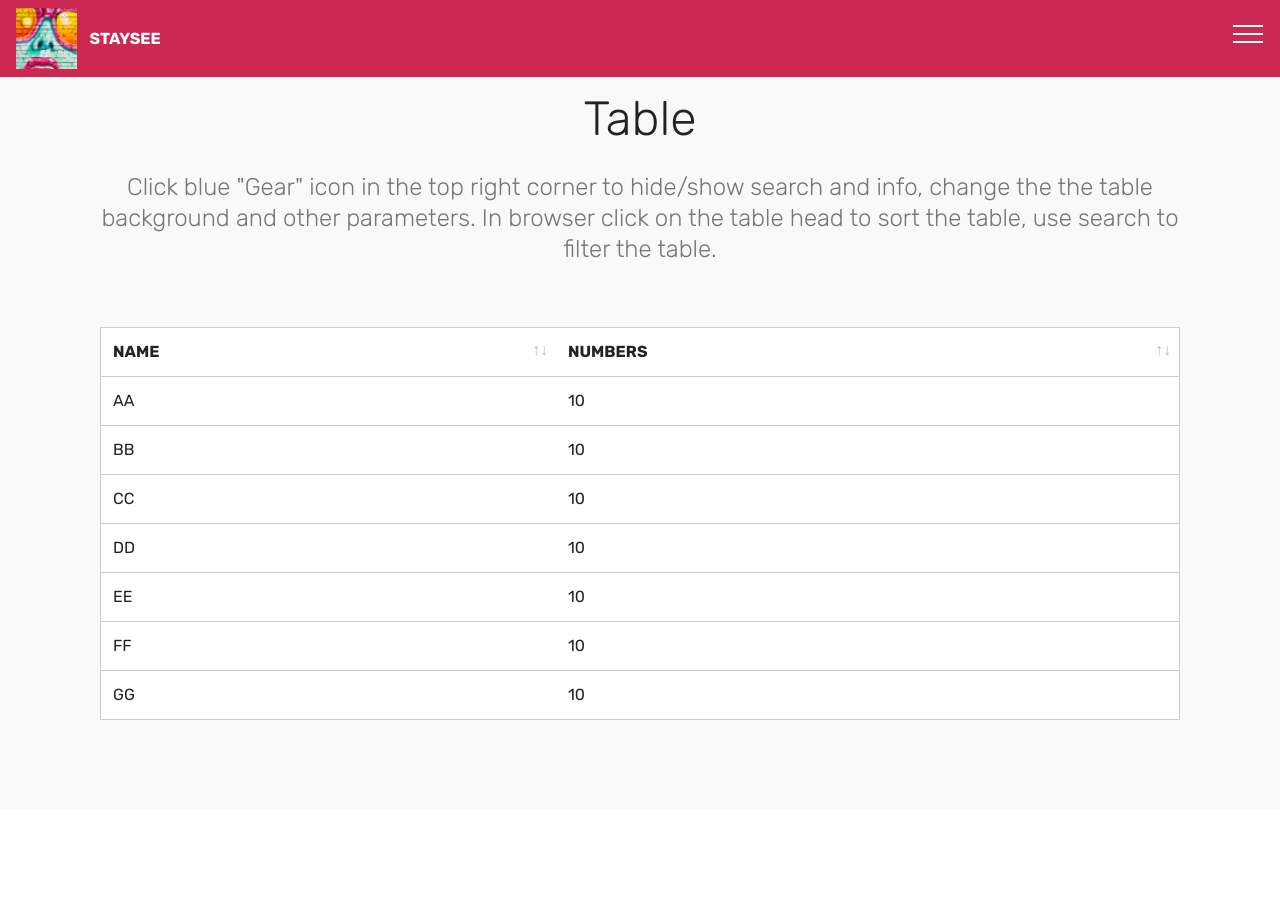
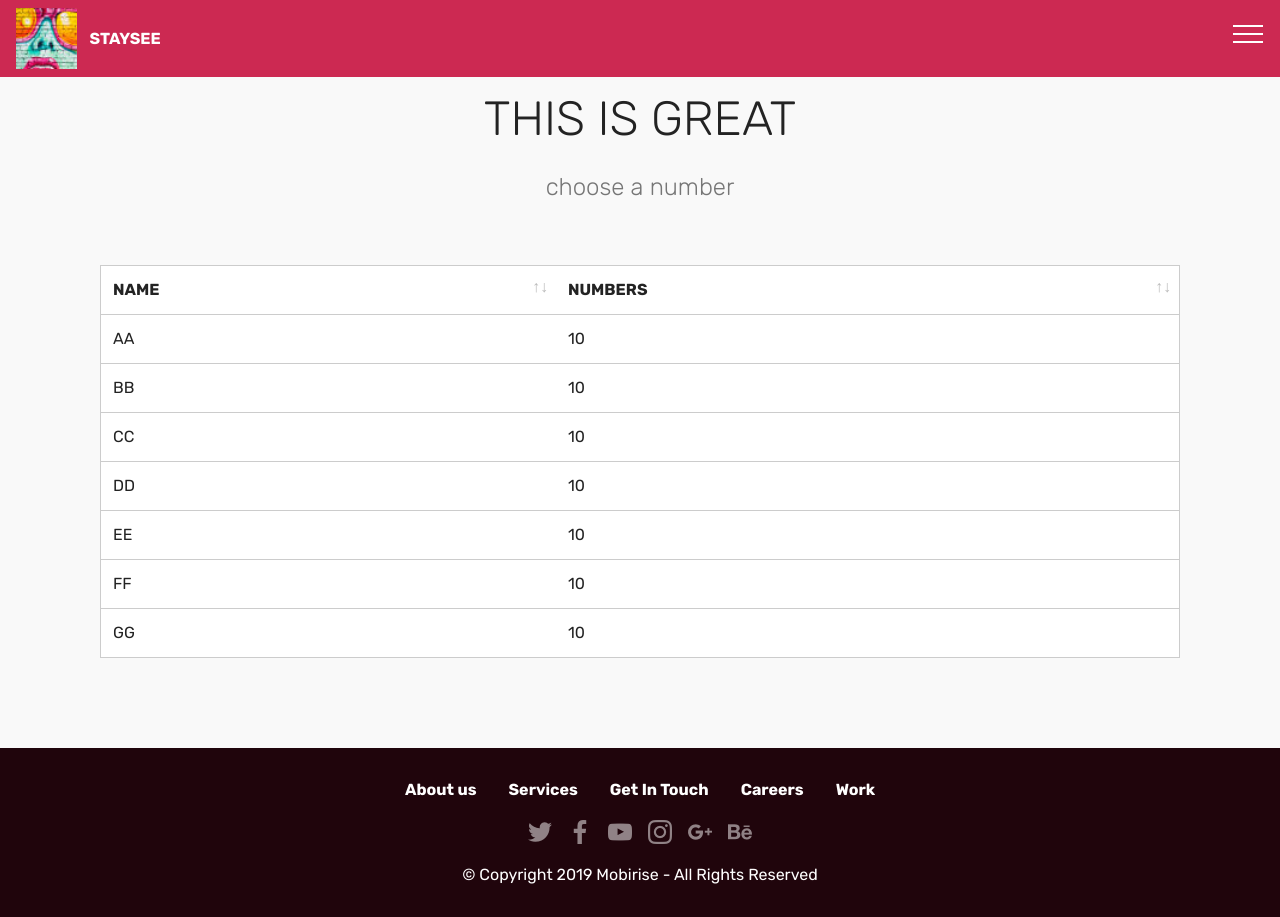
Before and after one commit to jamzwee/Staysee, a plain HTML site: page index.html in a window 1280 px wide. Before the commit the page ends 810 px from the top, so only its background shows below. Drawn offline with Linux system fonts and the light colour scheme.

Commit message:
create github pages

```diff
--- a/assets/images/hashes.json
+++ b/assets/images/hashes.json
@@ -1 +1 @@
-{"BhyzpYxKiRi4fELH9yH7IQ==":"mbr-122x81.jpg","WLGVv6mIPvAiyGnvyAXf8g==":"mbr-1-122x81.jpg"}
+{"BhyzpYxKiRi4fELH9yH7IQ==":"mbr-122x81.jpg","WLGVv6mIPvAiyGnvyAXf8g==":"mbr-1-122x81.jpg","pa5Dkwo/T1qgW/t0h+fQvA==":"background5.jpg"}
--- a/assets/mobirise/css/mbr-additional.css
+++ b/assets/mobirise/css/mbr-additional.css
@@ -1860,6 +1860,84 @@ body {
 .cid-rzHq9bxr1b .dropdown-item:hover {
   color: #ff7f9f !important;
 }
+.cid-rBhH4Mp6S3 {
+  padding-top: 30px;
+  padding-bottom: 30px;
+  background-color: #20050c;
+}
+.cid-rBhH4Mp6S3 .row-links {
+  width: 100%;
+  -webkit-justify-content: center;
+  justify-content: center;
+}
+.cid-rBhH4Mp6S3 .social-row {
+  width: 100%;
+  -webkit-justify-content: center;
+  justify-content: center;
+}
+.cid-rBhH4Mp6S3 .media-container-row {
+  -webkit-flex-direction: column;
+  flex-direction: column;
+  -webkit-justify-content: center;
+  justify-content: center;
+  -webkit-align-items: center;
+  align-items: center;
+}
+.cid-rBhH4Mp6S3 .media-container-row .foot-menu {
+  list-style: none;
+  display: flex;
+  -webkit-justify-content: center;
+  justify-content: center;
+  -webkit-flex-wrap: wrap;
+  flex-wrap: wrap;
+  padding: 0;
+  margin-bottom: 0;
+}
+.cid-rBhH4Mp6S3 .media-container-row .foot-menu li {
+  padding: 0 1rem 1rem 1rem;
+}
+.cid-rBhH4Mp6S3 .media-container-row .foot-menu li p {
+  margin: 0;
+}
+.cid-rBhH4Mp6S3 .media-container-row .social-list {
+  padding-left: 0;
+  margin-bottom: 0;
+  list-style: none;
+  display: flex;
+  -webkit-flex-wrap: wrap;
+  flex-wrap: wrap;
+  -webkit-justify-content: flex-end;
+  justify-content: flex-end;
+}
+.cid-rBhH4Mp6S3 .media-container-row .social-list .mbr-iconfont-social {
+  font-size: 1.5rem;
+  color: #ffffff;
+}
+.cid-rBhH4Mp6S3 .media-container-row .social-list .soc-item {
+  margin: 0 .5rem;
+}
+.cid-rBhH4Mp6S3 .media-container-row .social-list a {
+  margin: 0;
+  opacity: .5;
+  -webkit-transition: .2s linear;
+  transition: .2s linear;
+}
+.cid-rBhH4Mp6S3 .media-container-row .social-list a:hover {
+  opacity: 1;
+}
+@media (max-width: 767px) {
+  .cid-rBhH4Mp6S3 .media-container-row .social-list {
+    -webkit-justify-content: center;
+    justify-content: center;
+  }
+}
+.cid-rBhH4Mp6S3 .media-container-row .row-copirayt {
+  word-break: break-word;
+  width: 100%;
+}
+.cid-rBhH4Mp6S3 .media-container-row .row-copirayt p {
+  width: 100%;
+}
 .cid-rzHq9bxr1b .navbar {
   padding: .5rem 0;
   background: #cc2952;
--- a/index.html
+++ b/index.html
@@ -14,6 +14,7 @@
   <link rel="stylesheet" href="assets/bootstrap/css/bootstrap.min.css">
   <link rel="stylesheet" href="assets/bootstrap/css/bootstrap-grid.min.css">
   <link rel="stylesheet" href="assets/bootstrap/css/bootstrap-reboot.min.css">
+  <link rel="stylesheet" href="assets/socicon/css/styles.css">
   <link rel="stylesheet" href="assets/animatecss/animate.min.css">
   <link rel="stylesheet" href="assets/dropdown/css/style.css">
   <link rel="stylesheet" href="assets/datatables/data-tables.bootstrap4.min.css">
@@ -24,7 +25,7 @@
 
 </head>
 <body>
-  <link rel="stylesheet" href="style.less" class="cid-rzHq9bxr1b" id="menu1-5" data-rv-view="692"><section class="menu cid-rzHq9bxr1b" once="menu" id="menu1-5">
+  <link rel="stylesheet" href="style.less" class="cid-rzHq9bxr1b" id="menu1-5" data-rv-view="1150"><section class="menu cid-rzHq9bxr1b" once="menu" id="menu1-5">
 
 
 
@@ -69,17 +70,14 @@
     </nav>
 </section>
 
-<section class="engine"><a href="https://mobirise.info/j">website templates</a></section><section class="section-table cid-rBhEpY3pmj" id="table1-k">
+<section class="engine"><a href="https://mobirise.info/v">html templates</a></section><section class="section-table cid-rBhEpY3pmj" id="table1-k">
 
 
 
   <div class="container container-table">
       <h2 class="mbr-section-title mbr-fonts-style align-center pb-3 display-2">
-          Table
-      </h2>
-      <h3 class="mbr-section-subtitle mbr-fonts-style align-center pb-5 mbr-light display-5">
-            Click blue "Gear" icon in the top right corner to hide/show search and info, change the the table background and other parameters.  In browser click on the table head to sort the table, use search to filter the table.
-      </h3>
+          THIS IS GREAT</h2>
+      <h3 class="mbr-section-subtitle mbr-fonts-style align-center pb-5 mbr-light display-5">choose a number</h3>
       <div class="table-wrapper">
         <div class="container">
 
@@ -147,6 +145,76 @@
     </div>
 </section>
 
+<section once="" class="cid-rBhH4Mp6S3" id="footer7-l">
+
+
+
+
+
+    <div class="container">
+        <div class="media-container-row align-center mbr-white">
+            <div class="row row-links">
+                <ul class="foot-menu">
+
+
+
+
+
+                <li class="foot-menu-item mbr-fonts-style display-7">
+                        <a class="text-white mbr-bold" href="#" target="_blank">About us</a>
+                    </li><li class="foot-menu-item mbr-fonts-style display-7">
+                        <a class="text-white mbr-bold" href="#" target="_blank">Services</a>
+                    </li><li class="foot-menu-item mbr-fonts-style display-7">
+                        <a class="text-white mbr-bold" href="#" target="_blank">Get In Touch</a>
+                    </li><li class="foot-menu-item mbr-fonts-style display-7">
+                        <a class="text-white mbr-bold" href="#" target="_blank">Careers</a>
+                    </li><li class="foot-menu-item mbr-fonts-style display-7">
+                        <a class="text-white mbr-bold" href="#" target="_blank">Work</a>
+                    </li></ul>
+            </div>
+            <div class="row social-row">
+                <div class="social-list align-right pb-2">
+
+
+
+
+
+
+                <div class="soc-item">
+                        <a href="https://twitter.com/mobirise" target="_blank">
+                            <span class="socicon-twitter socicon mbr-iconfont mbr-iconfont-social"></span>
+                        </a>
+                    </div><div class="soc-item">
+                        <a href="https://www.facebook.com/pages/Mobirise/1616226671953247" target="_blank">
+                            <span class="socicon-facebook socicon mbr-iconfont mbr-iconfont-social"></span>
+                        </a>
+                    </div><div class="soc-item">
+                        <a href="https://www.youtube.com/c/mobirise" target="_blank">
+                            <span class="socicon-youtube socicon mbr-iconfont mbr-iconfont-social"></span>
+                        </a>
+                    </div><div class="soc-item">
+                        <a href="https://instagram.com/mobirise" target="_blank">
+                            <span class="socicon-instagram socicon mbr-iconfont mbr-iconfont-social"></span>
+                        </a>
+                    </div><div class="soc-item">
+                        <a href="https://plus.google.com/u/0/+Mobirise" target="_blank">
+                            <span class="socicon-googleplus socicon mbr-iconfont mbr-iconfont-social"></span>
+                        </a>
+                    </div><div class="soc-item">
+                        <a href="https://www.behance.net/Mobirise" target="_blank">
+                            <span class="socicon-behance socicon mbr-iconfont mbr-iconfont-social"></span>
+                        </a>
+                    </div></div>
+            </div>
+            <div class="row row-copirayt">
+                <p class="mbr-text mb-0 mbr-fonts-style mbr-white align-center display-7">
+                    © Copyright 2019 Mobirise - All Rights Reserved
+                </p>
+            </div>
+        </div>
+    </div>
+</section>
+
 
   <script src="assets/web/assets/jquery/jquery.min.js"></script>
   <script src="assets/popper/popper.min.js"></script>
```
Also changed, not shown: page1.html (+2 -2 lines), page2.html (+2 -2 lines), page3.html (+2 -2 lines), 1 other file.
